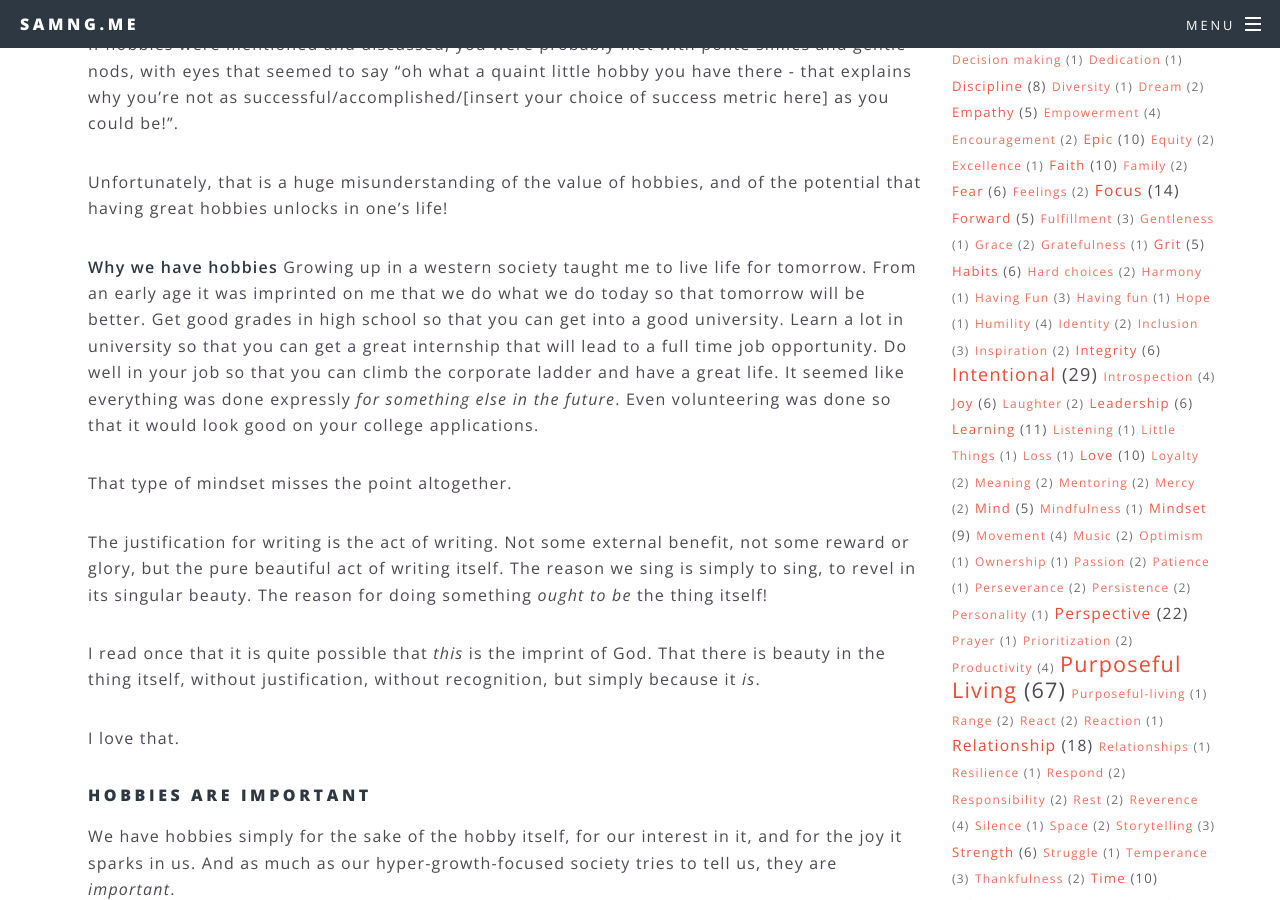
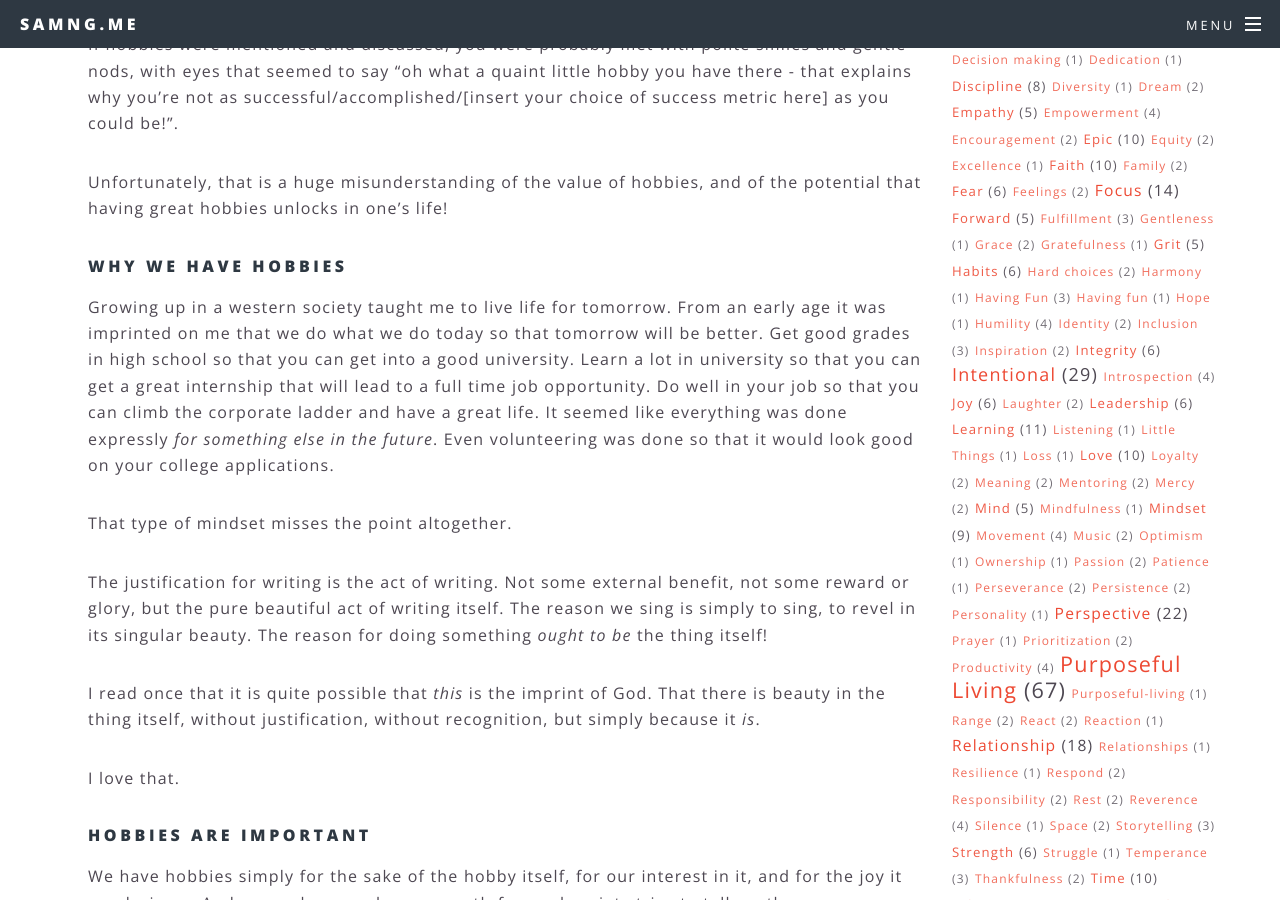
Before and after one commit to samng96/samng.me, a Jekyll site: the page built from letters-to-my-son/_posts/2024-08-31-do-you-have-embarrassing-hobbies.markdown, in a window 1280 px wide and 900 px high, scrolled down 1025 px. Built offline with Jekyll 4.4.1, drawn with Linux system fonts in a browser that asks for light colours.

```diff
--- a/letters-to-my-son/_posts/2024-08-31-do-you-have-embarrassing-hobbies.markdown
+++ b/letters-to-my-son/_posts/2024-08-31-do-you-have-embarrassing-hobbies.markdown
@@ -19,7 +19,7 @@ If hobbies were mentioned and discussed, you were probably met with polite smile
 
 Unfortunately, that is a huge misunderstanding of the value of hobbies, and of the potential that having great hobbies unlocks in one’s life!
 
-**Why we have hobbies**
+#### Why we have hobbies
 Growing up in a western society taught me to live life for tomorrow. From an early age it was imprinted on me that we do what we do today so that tomorrow will be better. Get good grades in high school so that you can get into a good university. Learn a lot in university so that you can get a great internship that will lead to a full time job opportunity. Do well in your job so that you can climb the corporate ladder and have a great life. It seemed like everything was done expressly *for something else in the future*. Even volunteering was done so that it would look good on your college applications.
 
 That type of mindset misses the point altogether.
```
